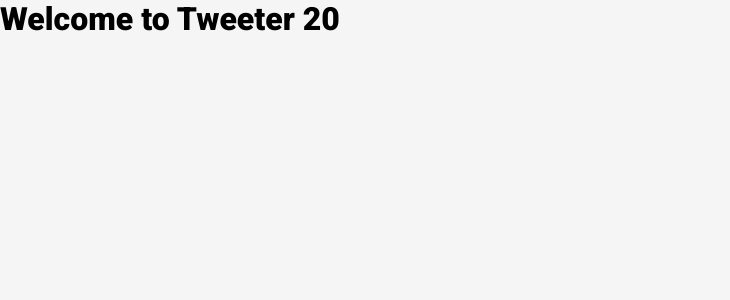
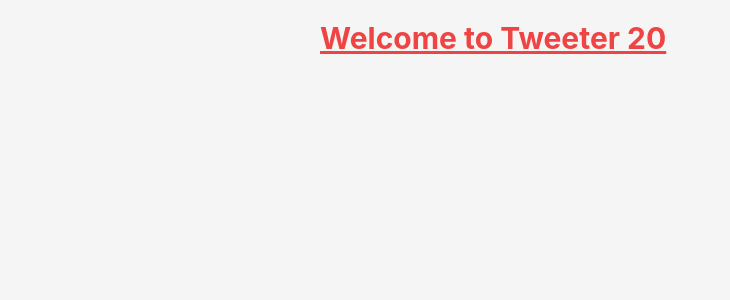
Before and after one commit to nsp-playground/tweeter20, a Next.js app: page / in a window 1280 px wide. Shown: the top 300 px of the page, without its empty margins (0-730 px from the left). Built offline with nearby package versions, Linux system fonts and the light colour scheme.

Commit message:
feat: #60 - adds support for tailwindcss

```diff
--- a/package.json
+++ b/package.json
@@ -39,6 +39,7 @@
     "@storybook/testing-library": "^0.0.13",
     "@testing-library/jest-dom": "^5.16.5",
     "@testing-library/react": "^14.0.0",
+    "autoprefixer": "^10.4.14",
     "babel-loader": "^8.3.0",
     "commitizen": "^4.3.0",
     "concurrently": "^7.6.0",
@@ -50,9 +51,11 @@
     "init": "^0.1.2",
     "jest": "^29.5.0",
     "jest-environment-jsdom": "^29.5.0",
+    "postcss": "^8.4.21",
     "sass-loader": "^13.2.0",
     "start-server-and-test": "^2.0.0",
-    "style-loader": "^3.3.1"
+    "style-loader": "^3.3.1",
+    "tailwindcss": "^3.3.1"
   },
   "config": {
     "commitizen": {
--- /dev/null
+++ b/postcss.config.js
@@ -0,0 +1,6 @@
+module.exports = {
+  plugins: {
+    tailwindcss: {},
+    autoprefixer: {},
+  },
+}
--- a/src/pages/index.js
+++ b/src/pages/index.js
@@ -10,7 +10,9 @@
         <link rel="icon" href="/favicon.ico" />
       </Head>
       <main>
-        <h1>Welcome to Tweeter 20</h1>
+        <h1 className="text-3xl font-bold underline text-red-500">
+          Welcome to Tweeter 20
+        </h1>
       </main>
     </>
   );
--- a/src/styles/globals.scss
+++ b/src/styles/globals.scss
@@ -1,4 +1,6 @@
-@import url("https://fonts.googleapis.com/css2?family=Roboto:wght@100;400;900&display=swap");
+@tailwind base;
+@tailwind components;
+@tailwind utilities;
 
 :root {
 }
@@ -14,11 +16,13 @@
   margin: 0;
 }
 
-html,
 body {
-  max-width: 100vw;
   background-color: whitesmoke;
-  font-family: "Roboto", sans-serif;
+  font-family: "SF Pro Text", "SF Pro Icons", "Helvetica Neue", "Helvetica",
+    "Arial", sans-serif;
+  padding: 20px 20px 60px;
+  max-width: 680px;
+  margin: 0 auto;
 }
 
 a {
--- /dev/null
+++ b/tailwind.config.js
@@ -0,0 +1,15 @@
+/** @type {import('tailwindcss').Config} */
+module.exports = {
+  content: [
+    "./app/**/*.{js,ts,jsx,tsx,mdx}",
+    "./pages/**/*.{js,ts,jsx,tsx,mdx}",
+    "./components/**/*.{js,ts,jsx,tsx,mdx}",
+
+    // Or if using `src` directory:
+    "./src/**/*.{js,ts,jsx,tsx,mdx}",
+  ],
+  theme: {
+    extend: {},
+  },
+  plugins: [],
+};
```
Also changed, not shown: 1 other file (tests, documents, lock files or other folders).
